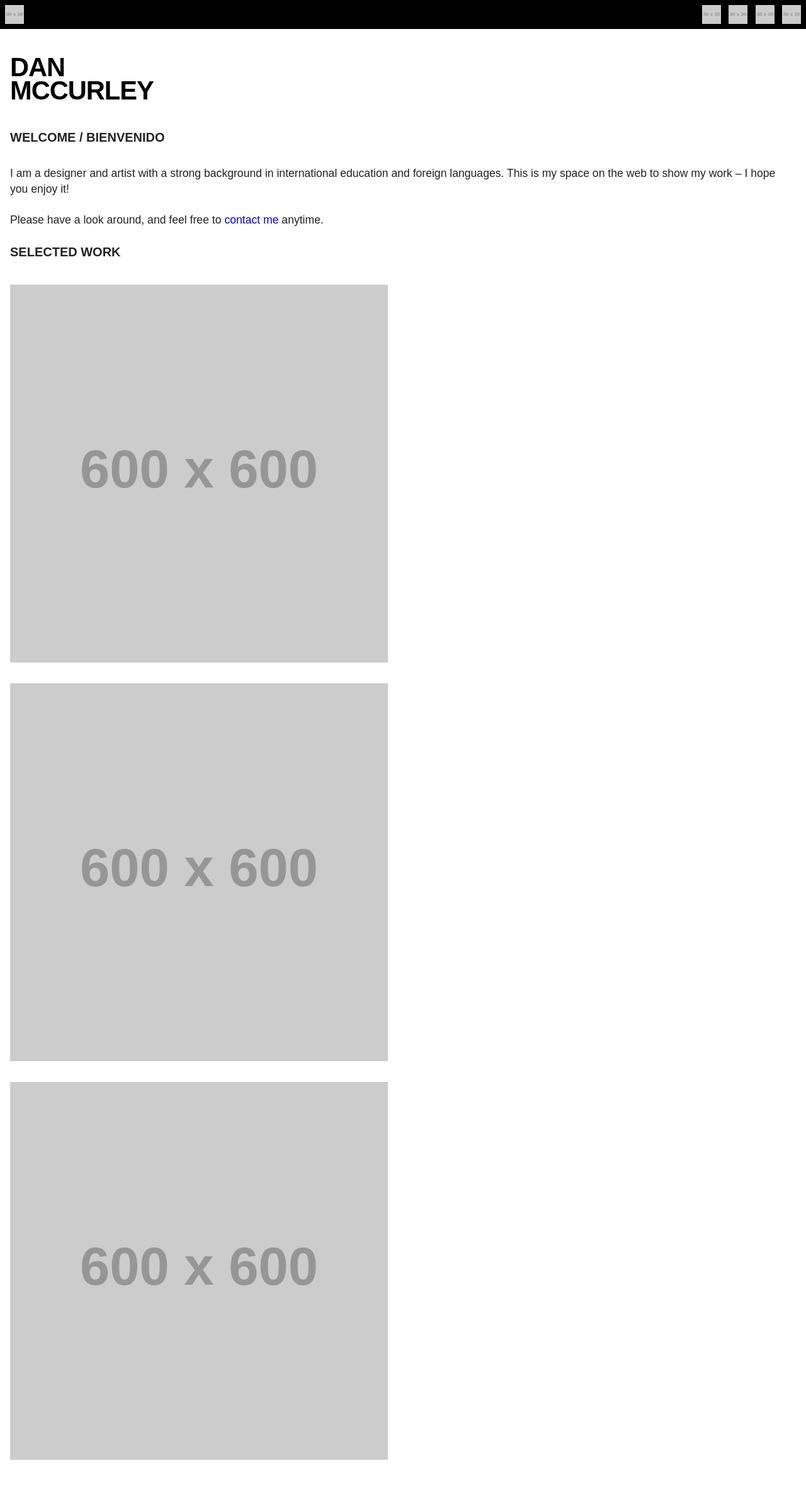
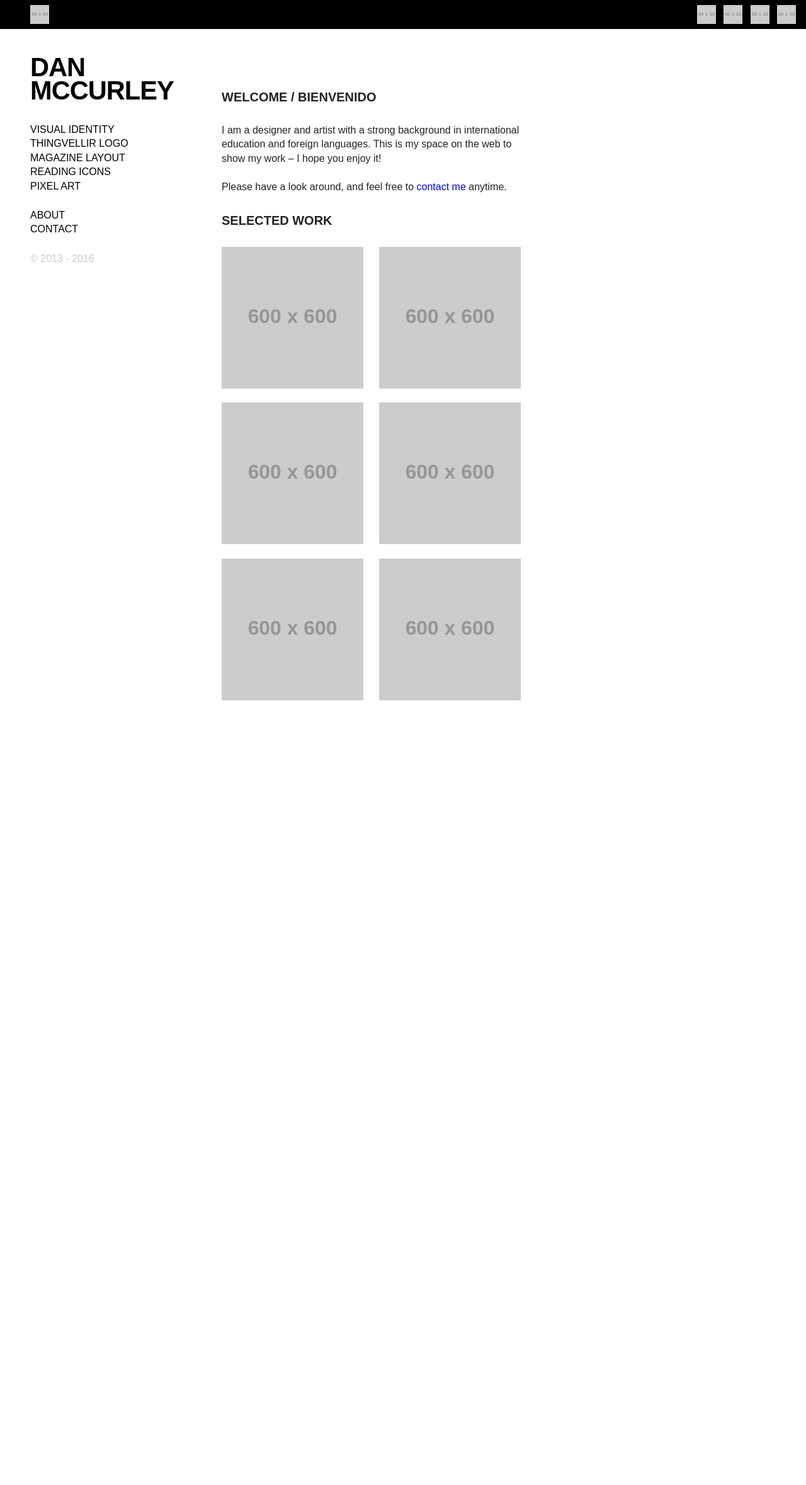
Before and after one commit to djmccurley/djmccurley.com, a PHP site: page / in a window 1280 px wide. Shown: the whole page at 63% size. After the commit the page ends 1112 px from the top, so only its background shows below. Run offline with PHP 8.4, Linux system fonts and the light colour scheme; grey boxes labelled with a size stand in for pictures from a placeholder-image service; some libraries are stand-ins or nearby versions.

Commit message:
responsive styles mobile/tablet/desktop functioning

```diff
--- a/css/main.css
+++ b/css/main.css
@@ -89,12 +89,13 @@ a {
   text-decoration: none; }
 
 .page_wrapper {
-  padding: 4rem 1rem 1rem 1rem; }
+  padding: 4rem 1rem 1rem 1rem;
+  max-width: 37.5rem; }
 
 /* fixed header bar styles */
 .fixed_header {
   position: fixed;
-  padding: .5em;
+  padding: .5em 0;
   width: 100%;
   z-index: 1;
   top: 0%;
@@ -102,11 +103,13 @@ a {
   .fixed_header h1 {
     display: inline-block;
     margin: 0;
-    line-height: 0; }
+    line-height: 0;
+    padding-left: 1rem; }
   .fixed_header ul {
     margin: 0;
     float: right;
-    list-style: none; }
+    list-style: none;
+    padding-right: 1rem; }
   .fixed_header li {
     display: inline-block;
     margin-left: .5em; }
@@ -146,8 +149,7 @@ a {
 
 /* main column styles */
 .main h3 {
-  margin-top: 0;
-  margin-bottom: 1.9rem;
+  margin: 1.4em 0 1.4em 0;
   font-size: 1.25em;
   text-transform: uppercase; }
 .main p {
@@ -155,11 +157,50 @@ a {
   line-height: 1.4em;
   margin-bottom: 1.4em; }
 .main img {
-  padding-top: .5rem;
   max-width: 100%; }
 .main a:hover, .main a:focus {
   transition: .15s ease all; }
 
+@media (min-width: 400px) {
+  .page_wrapper {
+    padding: 4rem 2rem 1rem 2rem; }
+
+  .fixed_header h1 {
+    padding-left: 2rem; } }
+@media (min-width: 600px) {
+  .page_wrapper {
+    padding: 4rem 3rem 1rem 3rem; }
+
+  .fixed_header h1 {
+    padding-left: 3rem; }
+
+  .img_holder {
+    width: 45%;
+    margin: 0 5% 1rem 0;
+    float: left; }
+
+  .img_clicked {
+    width: 95%; } }
+@media (min-width: 875px) {
+  .page_wrapper {
+    max-width: 100%; }
+
+  .sidebar {
+    width: 15em;
+    position: fixed; }
+    .sidebar h2 {
+      margin-bottom: 2rem; }
+
+  .sidebar_info {
+    display: block; }
+
+  .main {
+    padding-top: 3rem;
+    float: left;
+    margin-left: 19em;
+    max-width: 31.25em; }
+    .main p {
+      font-size: 1rem; } }
 /* contact page */
 .contact p {
   text-transform: uppercase; }
--- /dev/null
+++ b/css/scss/_desktop.scss
@@ -0,0 +1,28 @@
+@media (min-width: 875px) {
+	.page_wrapper {
+		max-width: 100%;
+	}
+
+	.sidebar {
+		width: 15em;
+		position: fixed;
+		h2 {
+			margin-bottom: 2rem;
+		}
+	}
+
+	.sidebar_info {
+		display: block;
+	}
+
+	.main {
+		padding-top: 3rem;
+		float: left;
+		margin-left: 19em;
+		max-width: 31.25em;
+
+		p {
+			font-size: 1rem;
+		}
+	}
+}
--- a/css/scss/_globals.scss
+++ b/css/scss/_globals.scss
@@ -1,5 +1,6 @@
+
+
 /* Paul Irish Border box */
-
 *, *:before, *:after {
 	box-sizing: border-box;
 }
@@ -20,4 +21,5 @@ a {
 
 .page_wrapper {
 	padding: 4rem 1rem 1rem 1rem;
+	max-width: 37.5rem;
 }
--- a/css/scss/_header.scss
+++ b/css/scss/_header.scss
@@ -1,7 +1,7 @@
 /* fixed header bar styles */
 .fixed_header {
   position: fixed;
-  padding: .5em;
+  padding: .5em 0;
   width: 100%;
   z-index: 1;
   top: 0%;
@@ -11,12 +11,14 @@
   	display: inline-block;
   	margin: 0;
   	line-height: 0;
+  	padding-left: 1rem;
   }
 
 	 ul {
   	margin: 0;
   	float: right;
   	list-style: none;
+  	padding-right: 1rem;
 	}
 
 	li {
--- /dev/null
+++ b/css/scss/_mobile.scss
@@ -0,0 +1,11 @@
+@media (min-width: 400px) {
+	.page_wrapper {
+	padding: 4rem 2rem 1rem 2rem;
+	}
+
+	.fixed_header {
+		h1 {
+			padding-left: 2rem;
+		}
+	}
+}
--- a/css/scss/_section.scss
+++ b/css/scss/_section.scss
@@ -3,8 +3,7 @@
 .main {
 
 	h3 {
-		margin-top: 0;
-		margin-bottom: 1.9rem;
+		margin: 1.4em 0 1.4em 0;
 		font-size: 1.25em;
 		text-transform: uppercase;
 	}
@@ -16,7 +15,6 @@
 	}
 
 	img {
-		padding-top: .5rem;
 		max-width: 100%;
 	}
 
--- /dev/null
+++ b/css/scss/_tablet.scss
@@ -0,0 +1,21 @@
+@media (min-width: 600px) {
+	.page_wrapper {
+	padding: 4rem 3rem 1rem 3rem;
+	}
+
+	.fixed_header {
+		h1 {
+			padding-left: 3rem;
+		}
+	}
+
+	.img_holder {
+		width: 45%;
+		margin: 0 5% 1rem 0;
+		float: left;
+	}
+
+	.img_clicked {
+		width: 95%;
+	}
+}
--- a/css/scss/main.scss
+++ b/css/scss/main.scss
@@ -4,7 +4,9 @@
 @import 'header';
 @import 'sidebar';
 @import 'section';
-
+@import 'mobile';
+@import 'tablet';
+@import 'desktop';
 
 
 /* contact page */
@@ -12,7 +14,6 @@
 .contact p {
 	text-transform: uppercase;
 }
-
 .contact a {
 	display: block;
 	width: 60%;
--- a/index.html
+++ b/index.html
@@ -76,9 +76,12 @@
 
               <h3>Selected Work</h3>
 
-              <p><img src="http://placehold.it/600x600"></p>
-              <p><img src="http://placehold.it/600x600"></p>
-              <p><img src="http://placehold.it/600x600"></p>
+              <p class="img_holder"><img src="http://placehold.it/600x600"></p>
+              <p class="img_holder"><img src="http://placehold.it/600x600"></p>
+              <p class="img_holder"><img src="http://placehold.it/600x600"></p>
+              <p class="img_holder"><img src="http://placehold.it/600x600"></p>
+              <p class="img_holder"><img src="http://placehold.it/600x600"></p>
+              <p class="img_holder"><img src="http://placehold.it/600x600"></p>
           </section>
         </div><!-- page_wrapper -->
 
```
Also changed, not shown: 1 other file.
